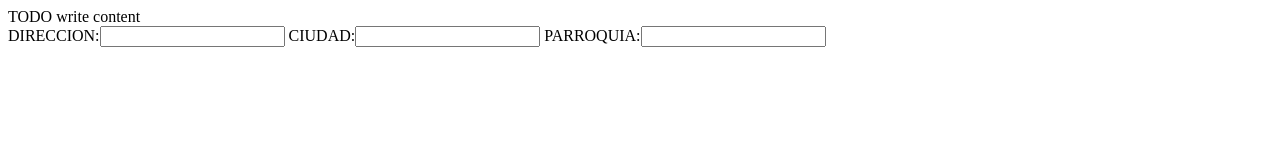
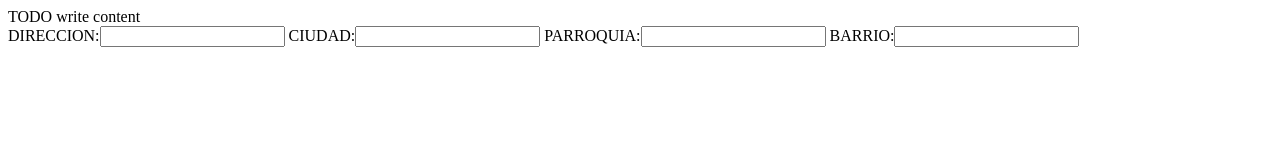
Before and after one commit to Jess10/Formulario2, a plain HTML site: page web/index.html in a window 1280 px wide. Drawn offline with Linux system fonts and the light colour scheme.

Commit message:
commitBarrio

```diff
--- a/web/index.html
+++ b/web/index.html
@@ -15,6 +15,7 @@ and open the template in the editor.
         DIRECCION:<input type="text">
          CIUDAD:<input type="text">
           PARROQUIA:<input type="text">
+          BARRIO:<input type="text">
 
     </body>
 </html>
```
